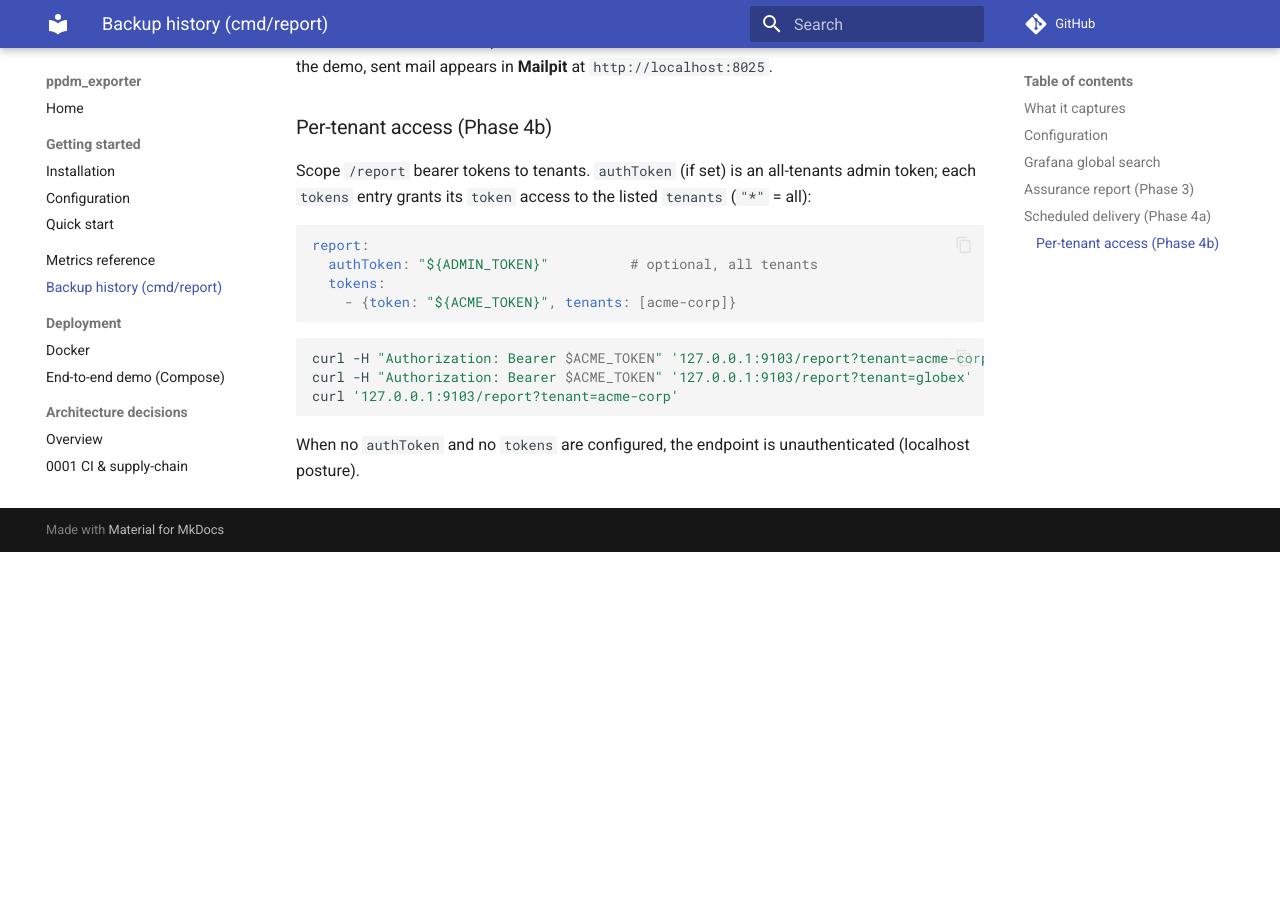
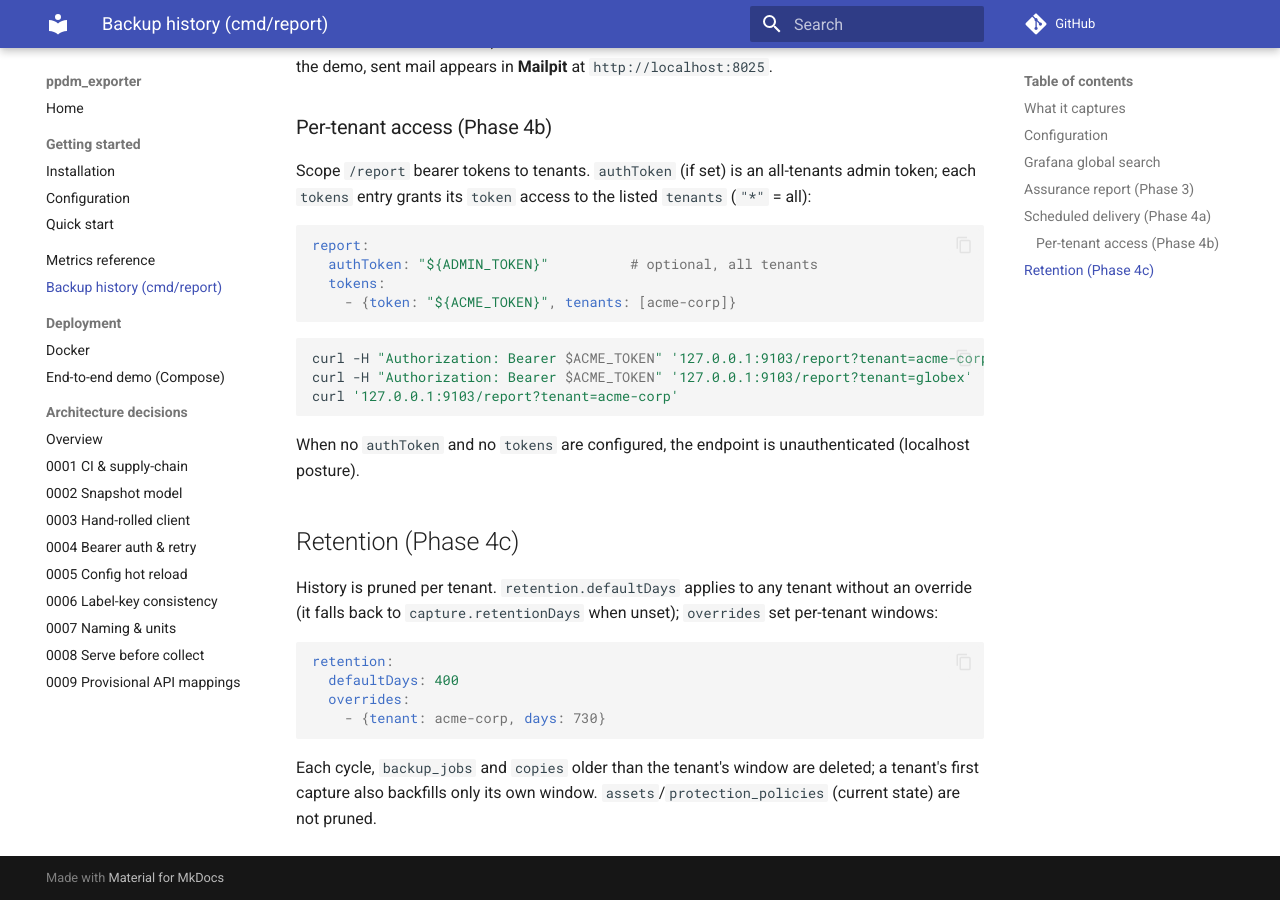
Before and after one commit to fjacquet/ppdm_exporter, an MkDocs documentation site: the page built from docs/report.md, in a window 1280 px wide and 900 px high, scrolled down 2352 px. Built offline with MkDocs 1.6.1 and Material for MkDocs 9.7.7, drawn with Linux system fonts in a browser that asks for light colours; comment, search, counter and statistics services are not loaded; before the commit the page ends 2904 px from its top, so only the background shows below that.

Commit message:
docs(report): Phase 4c retention docs + demo override
Co-Authored-By: Claude Opus 4.8 <noreply@anthropic.com>

````diff
--- a/config.report.demo.yaml
+++ b/config.report.demo.yaml
@@ -31,3 +31,7 @@ schedules:
     cadence: daily
     hour: 0              # 00:00 UTC -> always "due" in the demo, sends on first tick
     recipients: [ops@acme-corp.demo]
+retention:
+  defaultDays: 400
+  overrides:
+    - {tenant: acme-corp, days: 730}   # keep acme-corp's history for 2 years
--- a/docs/report.md
+++ b/docs/report.md
@@ -114,3 +114,18 @@ curl '127.0.0.1:9103/report?tenant=acme-corp'
 ```
 
 When no `authToken` and no `tokens` are configured, the endpoint is unauthenticated (localhost posture).
+
+## Retention (Phase 4c)
+
+History is pruned per tenant. `retention.defaultDays` applies to any tenant without an override
+(it falls back to `capture.retentionDays` when unset); `overrides` set per-tenant windows:
+
+```yaml
+retention:
+  defaultDays: 400
+  overrides:
+    - {tenant: acme-corp, days: 730}
+```
+
+Each cycle, `backup_jobs` and `copies` older than the tenant's window are deleted; a tenant's first
+capture also backfills only its own window. `assets`/`protection_policies` (current state) are not pruned.
````
Also changed, not shown: CHANGELOG.md (+3 -0 lines).
